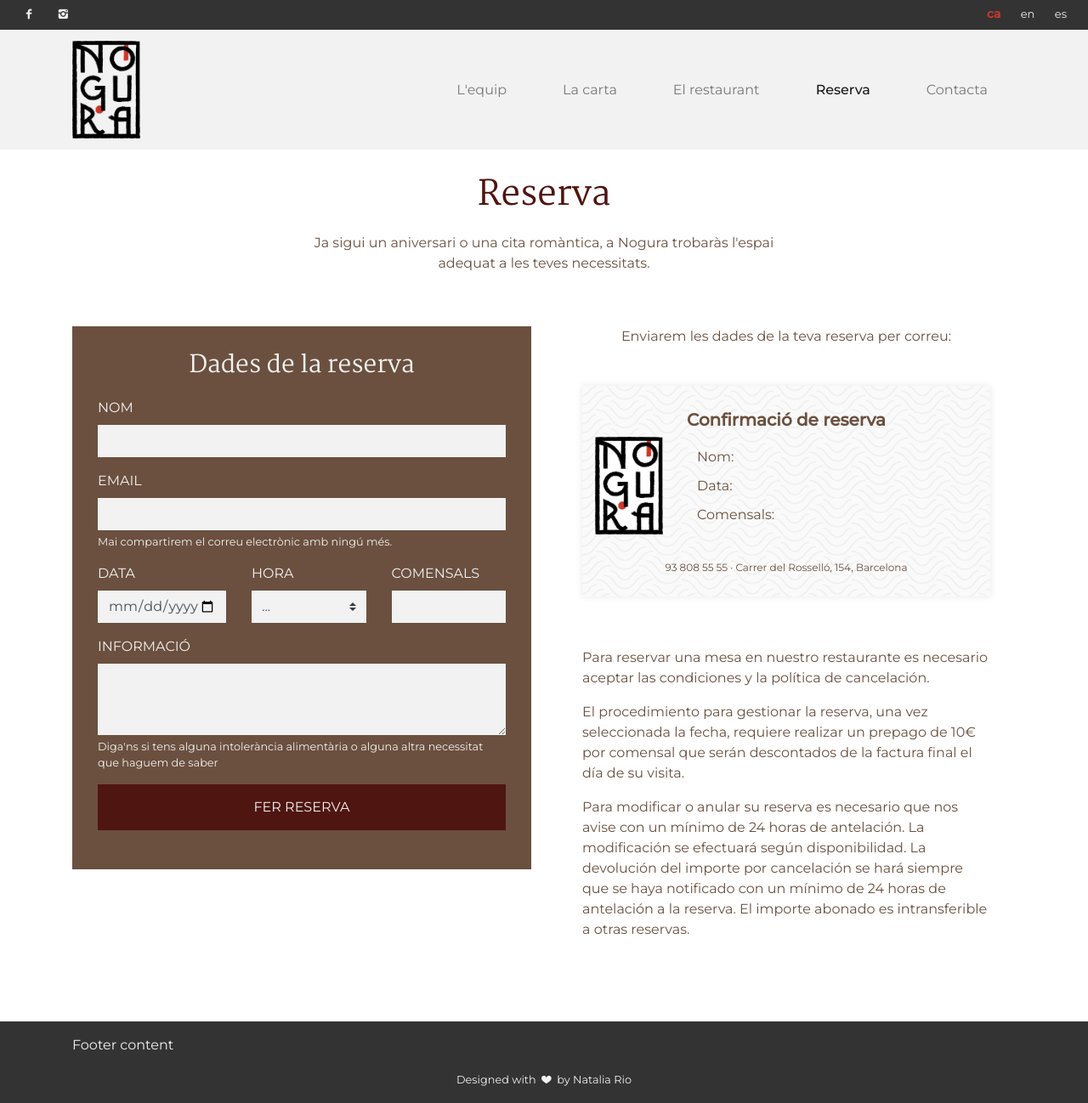
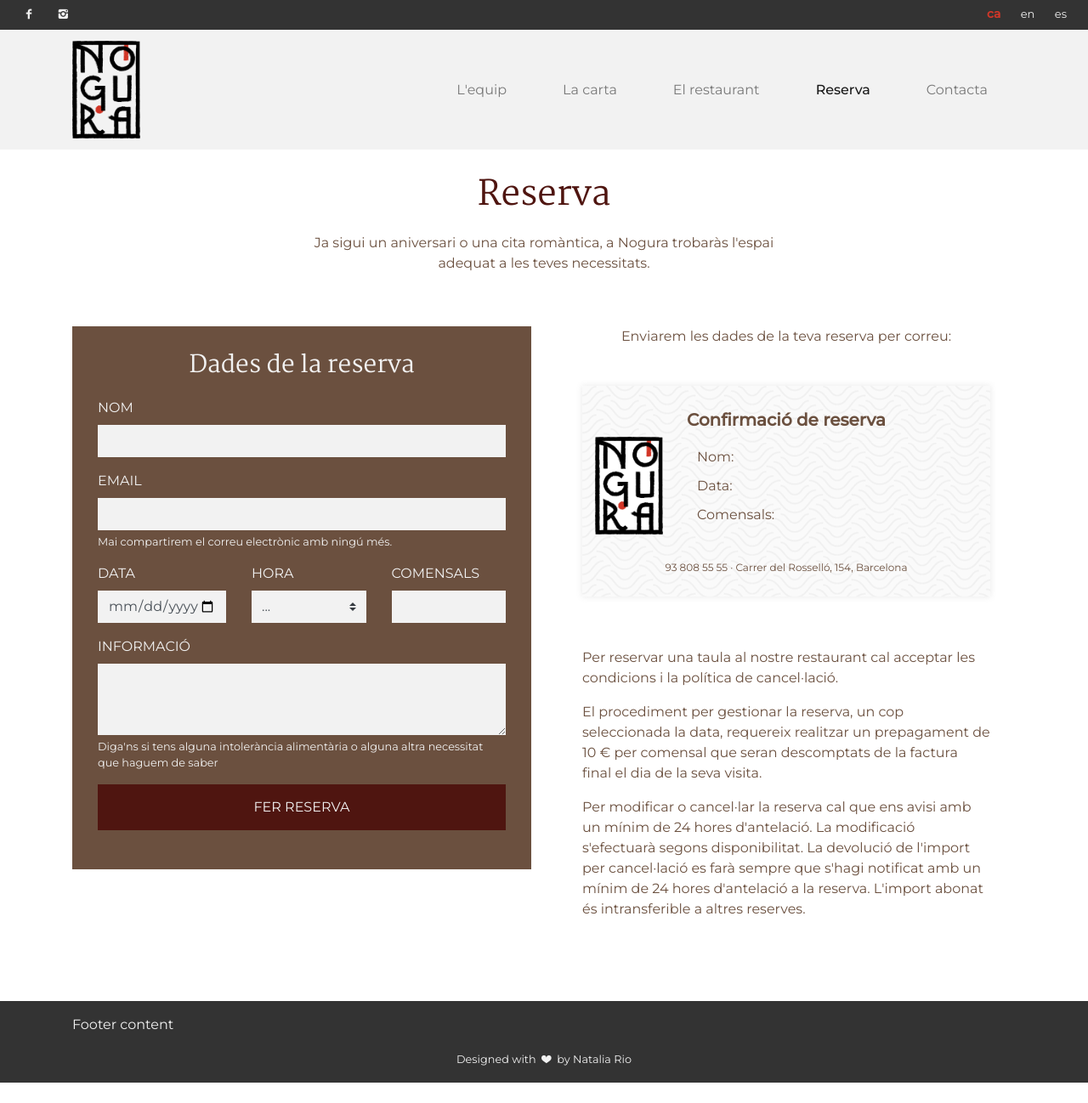
Before and after one commit to nogura/nogura.github.io, a Jekyll site: the page built from reservations.ca.html, in a window 1280 px wide and 1298 px high. Shown: the whole window at 85% size. Built offline with Jekyll 4.4.1, drawn with Linux system fonts in a browser that asks for light colours.

Commit message:
Traducciones

```diff
--- a/_data/i18n.yaml
+++ b/_data/i18n.yaml
@@ -28,6 +28,9 @@ en:
     Contact information: Contact information
     Congratulations! Your reservation was succesfully made: Congratulations! Your reservation was succesfully made
     hour: Hour
+    To reserve a table in our restaurant it is necessary to accept the conditions and the cancellation policy.: To reserve a table in our restaurant it is necessary to accept the conditions and the cancellation policy.
+    Once the date has been selected, the procedure for managing the reservation requires a prepayment of 10€ per diner, which will be deducted from the final invoice on the day of your visit.: Once the date has been selected, the procedure for managing the reservation requires a prepayment of 10€ per diner, which will be deducted from the final invoice on the day of your visit.
+    To modify or cancel your reservation, you must notify us at least 24 hours in advance. The modification will be made according to availability. The refund for cancellation will be made provided that it has been notified with a minimum of 24 hours prior to the reservation. The amount paid is not transferable to other reservations.: To modify or cancel your reservation, you must notify us at least 24 hours in advance. The modification will be made according to availability. The refund for cancellation will be made provided that it has been notified with a minimum of 24 hours prior to the reservation. The amount paid is not transferable to other reservations.
 
 ca:
     contact: Contacta
@@ -59,6 +62,9 @@ ca:
     Contact information: Informació de contacte
     Congratulations! Your reservation was succesfully made: Felicitats! La teva reserva s'ha realitzat correctament
     hour: Hora
+    To reserve a table in our restaurant it is necessary to accept the conditions and the cancellation policy.: Per reservar una taula al nostre restaurant cal acceptar les condicions i la política de cancel·lació.
+    Once the date has been selected, the procedure for managing the reservation requires a prepayment of 10€ per diner, which will be deducted from the final invoice on the day of your visit.: El procediment per gestionar la reserva, un cop seleccionada la data, requereix realitzar un prepagament de 10 € per comensal que seran descomptats de la factura final el dia de la seva visita.
+    To modify or cancel your reservation, you must notify us at least 24 hours in advance. The modification will be made according to availability. The refund for cancellation will be made provided that it has been notified with a minimum of 24 hours prior to the reservation. The amount paid is not transferable to other reservations.: Per modificar o cancel·lar la reserva cal que ens avisi amb un mínim de 24 hores d'antelació. La modificació s'efectuarà segons disponibilitat. La devolució de l'import per cancel·lació es farà sempre que s'hagi notificat amb un mínim de 24 hores d'antelació a la reserva. L'import abonat és intransferible a altres reserves.
 
 es:
     contact: Contacta
@@ -90,3 +96,6 @@ es:
     Contact information: Información de contacto
     Congratulations! Your reservation was succesfully made: ¡Felicidades! Tu reserva ha sido realizada correctamente
     hour: Hora
+    To reserve a table in our restaurant it is necessary to accept the conditions and the cancellation policy.: Para reservar una mesa en nuestro restaurante es necesario aceptar las condiciones y la política de cancelación.
+    Once the date has been selected, the procedure for managing the reservation requires a prepayment of 10€ per diner, which will be deducted from the final invoice on the day of your visit.: El procedimiento para gestionar la reserva, una vez seleccionada la fecha, requiere realizar un prepago de 10€ por comensal que serán descontados de la factura final el día de su visita.
+    To modify or cancel your reservation, you must notify us at least 24 hours in advance. The modification will be made according to availability. The refund for cancellation will be made provided that it has been notified with a minimum of 24 hours prior to the reservation. The amount paid is not transferable to other reservations.: Para modificar o anular su reserva es necesario que nos avise con un mínimo de 24 horas de antelación. La modificación se efectuará según disponibilidad. La devolución del importe por cancelación se hará siempre que se haya notificado con un mínimo de 24 horas de antelación a la reserva. El importe abonado es intransferible a otras reservas.
--- a/_includes/reservations.html
+++ b/_includes/reservations.html
@@ -116,9 +116,9 @@
 	<hr class="d-lg-none">
 
 	<div class="content">
-		<p>Para reservar una mesa en nuestro restaurante es necesario aceptar las condiciones y la política de cancelación.</p>
-		<p>El procedimiento para gestionar la reserva, una vez seleccionada la fecha, requiere realizar un prepago de 10€ por comensal que serán descontados de la factura final el día de su visita.</p>
-		<p>Para modificar o anular su reserva es necesario que nos avise con un mínimo de 24 horas de antelación. La modificación se efectuará según disponibilidad. La devolución del importe por cancelación se hará siempre que se haya notificado con un mínimo de 24 horas de antelación a la reserva. El importe abonado es intransferible a otras reservas.</p>
+		<p>{{ site.data.i18n.[page.lang].["To reserve a table in our restaurant it is necessary to accept the conditions and the cancellation policy."] }}</p>
+		<p>{{ site.data.i18n.[page.lang].["Once the date has been selected, the procedure for managing the reservation requires a prepayment of 10€ per diner, which will be deducted from the final invoice on the day of your visit."] }}</p>
+		<p>{{ site.data.i18n.[page.lang].["To modify or cancel your reservation, you must notify us at least 24 hours in advance. The modification will be made according to availability. The refund for cancellation will be made provided that it has been notified with a minimum of 24 hours prior to the reservation. The amount paid is not transferable to other reservations."] }}</p>
 	</div>
 </div>
 
--- a/_sass/_layout.scss
+++ b/_sass/_layout.scss
@@ -29,8 +29,10 @@ header .nav  {
 header .navbar {
 	background-color: $color-off !important;
 	@at-root {
-		body.scrolled header .navbar {
-			background-color: rgba($color-off, .95) !important;
+		@media (min-width: 992px) {
+			body.scrolled header .navbar {
+				background-color: rgba($color-off, .95) !important;
+			}
 		}
 	}
 
```
